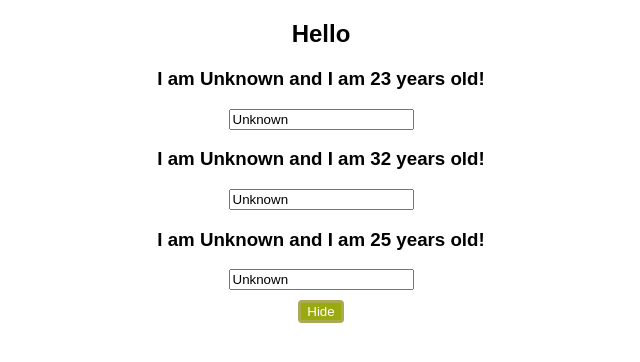
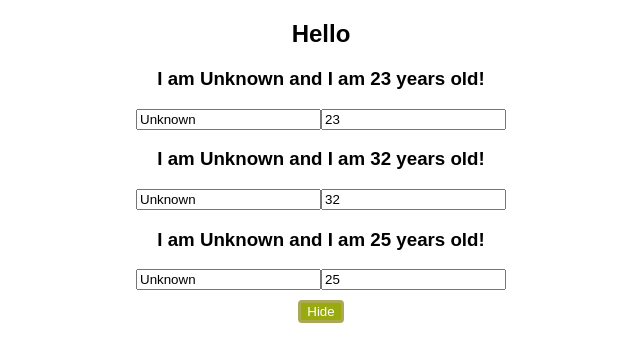
Before and after one commit to ae1663830a/burger_app, a React (Create React App) app in the folder react_app/: page / in a window 1280 px wide. Both pictures are taken after a click on the button "Show". Shown: the top 362 px of the page, without its empty margins (319-959 px from the left). Built offline with nearby package versions, Linux system fonts and the light colour scheme.

Commit message:
change two values, minor changes

```diff
--- a/react_app/src/Person/Person.js
+++ b/react_app/src/Person/Person.js
@@ -5,7 +5,8 @@ const person = (props) => {
         <div>
         <h3 onClick={props.click}>I am {props.name} and I am {props.age} years old!</h3>
             <span>{props.children}</span>
-            <input type="text" value={props.name} onChange={props.changed}/>
+            <input type="text" value={props.name} onChange={props.changeName}/>
+            <input type="text" value={props.age} onChange={props.changeAge}/>
         </div>
     )
 };
--- a/react_app/src/Person/PersonsListArray.js
+++ b/react_app/src/Person/PersonsListArray.js
@@ -55,6 +55,25 @@ class PersonsListArray extends Component {
         });
     };
 
+    changeAge = (event, id) => {
+        const personIndex = this.state.persons.findIndex(person => {
+            return person.id === id;
+        });
+
+        const newPerson = {
+            ...this.state.persons[personIndex]
+        };
+
+        newPerson.age = event.target.value;
+
+        const newPersons = [...this.state.persons];
+        newPersons[personIndex] = newPerson;
+
+        this.setState({
+            persons: newPersons
+        });
+    };
+
     render() {
         let persons = null;
         if (this.state.showPersons) {
@@ -63,11 +82,12 @@ class PersonsListArray extends Component {
                     <div>
                         {this.state.persons.map((person, index) => {
                             return <Person
-                                click={() => this.deletePersonHandler(index)}
+                                click={() => this.deletePersonHandler(index)} // Calls deletePersonHandler only when click prop is called. If without arrow function it executes on-load.
                                 name={person.name}
                                 age={person.age}
                                 key={person.id}
-                                changed={(event) => this.changeNameHandler(event, person.id)}
+                                changeName={(event) => this.changeNameHandler(event, person.id)} // It executes onChange with event prop.
+                                changeAge={(event) => this.changeAge(event, person.id)}
                             />
                         })}
                     </div>
```
